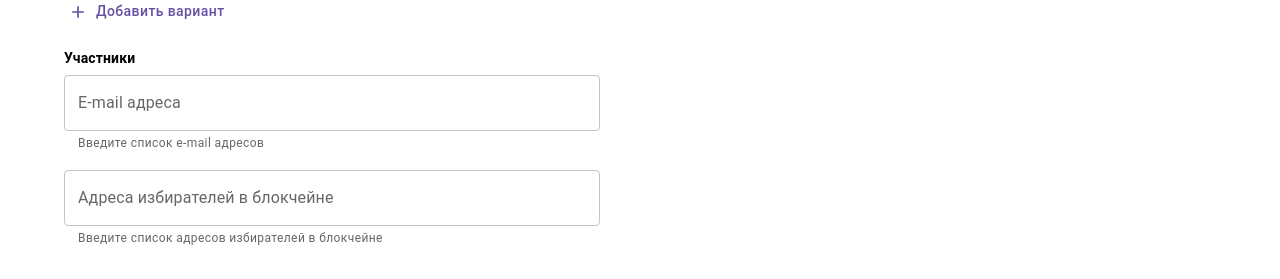
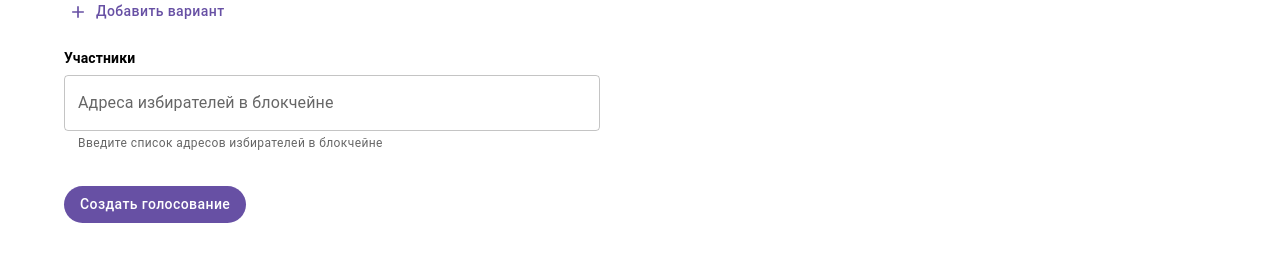
Before and after one commit to wbogatyrewa/EVoting, a React app: page /create in a window 1280 px wide. Shown: the part 502-781 px from the top of the page. Built offline with nearby package versions, Linux system fonts and the light colour scheme.

Commit message:
add create voting method

```diff
--- a/package.json
+++ b/package.json
@@ -58,6 +58,7 @@
     "@emotion/react": "^11.10.6",
     "@emotion/styled": "^11.10.6",
     "@mui/material": "^5.11.11",
+    "buffer": "^6.0.3",
     "react": "^18.2.0",
     "react-dom": "^18.2.0",
     "web3": "^1.9.0"
--- a/src/components/pages/CreateVotingPage/CreateVotingPage.tsx
+++ b/src/components/pages/CreateVotingPage/CreateVotingPage.tsx
@@ -1,5 +1,5 @@
 import { Box, createTheme, Grid, InputAdornment, ThemeProvider, Typography } from "@mui/material";
-import React, { FC, useState } from "react";
+import React, { FC, useEffect, useState } from "react";
 import { CustomIconButton } from "../../buttons/CustomIconButton";
 import { Field } from "../../inputs/Field";
 import HighlightOffIcon from '@mui/icons-material/HighlightOff';
@@ -7,6 +7,9 @@ import { Page } from "../Page";
 import AddIcon from '@mui/icons-material/Add';
 import { CustomButton } from "../../buttons/CustomButton";
 import { DateTimeField } from "../../inputs/DateTimeField";
+import { createVoting } from "../../../scripts/createVoting";
+import dayjs, { Dayjs } from 'dayjs';
+import { signCreateVoting } from "../../../scripts/signCreateVoting";
 
 const theme = createTheme({
   palette: {
@@ -55,37 +58,55 @@ const renderAnswerField = (answers: string[], setAnswers: React.Dispatch<React.S
 
 export const CreateVotingPage: FC<unknown> = () => {
   // добавить валидацию
-
   const [name, setName] = useState<string>("");
-  const [emails, setEmails] = useState<string>("");
-  const [addresses, setAddresses] = useState<string>("");
+  const [voters, setVoters] = useState<string>("");
   const [answers, setAnswers] = useState<string[]>(["", ""]);
+  const [startDateTime, setStartDateTime] = useState<Dayjs | null>(dayjs('2023-05-01T08:00'));
+  const [endDateTime, setEndDateTime] = useState<Dayjs | null>(dayjs('2023-05-02T00:00'));
 
   const handleChangeName = (event: React.ChangeEvent<HTMLInputElement>) => {
     setName(event.target.value);
+  };
+
+  const handleChangeVoters = (event: React.ChangeEvent<HTMLInputElement>) => {
+    setVoters(event.target.value);
+  };
+
+  const handleChangeStartDateTime = (newDate: Dayjs) => {
+    setStartDateTime(newDate);
+  };
+
+  const handleChangeEndDateTime = (newDate: Dayjs) => {
+    setEndDateTime(newDate);
+  };
+
+  const handleClickAddAnswer = () => {
+    setAnswers([...answers, ""]);
+  };
+
+
+  const handleClickCreateVoting = () => {
+    let votersArr = voters.split(", ");
+    signCreateVoting({
+      name: name,
+      startDateTime: startDateTime,
+      endDateTime: endDateTime,
+      voters: votersArr,
+      proposalsNames: answers
+    }).then(res => {
+      if (res) {
+        createVoting({
+          name: name,
+          startDateTime: startDateTime,
+          endDateTime: endDateTime,
+          voters: votersArr,
+          proposalsNames: answers
+        }).then(address => console.log(address));
+      }
+    });
   }
 
-  const handleChangeEmails = (event: React.ChangeEvent<HTMLInputElement>) => {
-    setEmails(event.target.value);
-  }
-
-  const handleChangeAddresses = (event: React.ChangeEvent<HTMLInputElement>) => {
-    setAddresses(event.target.value);
-  }
-
-  const handleClickAddAnswer = () => {
-    // let answer = "";
-    // const handleChangeAnswer = (event: React.ChangeEvent<HTMLInputElement>) => answer = event.target.value;
-    setAnswers([...answers, ""]);
-  }
-
-  const handleClickCreateVoting = () => {
-    // create voting
-  }
-
-  const handleClose = () => {
-    // close - routing on main page
-  }
+  useEffect(() => console.log(startDateTime), [startDateTime]);
 
   return (
     <ThemeProvider theme={theme}>
@@ -125,27 +146,11 @@ export const CreateVotingPage: FC<unknown> = () => {
               <Typography variant="subtitle1" color="text.primary" gutterBottom>Участники</Typography>
               <Box mb={2}>
                 <Field
-                  label={"E-mail адреса"}
-                  helperText={"Введите список e-mail адресов"}
-                  value={emails} handleChange={handleChangeEmails}
-                  endAdornment={
-                    emails ?
-                    <InputAdornment position="end">
-                      <CustomIconButton>
-                        <HighlightOffIcon />
-                      </CustomIconButton>
-                    </InputAdornment>
-                    : null
-                  }
-                />
-              </Box>
-              <Box mb={2}>
-                <Field
                   label={"Адреса избирателей в блокчейне"}
                   helperText={"Введите список адресов избирателей в блокчейне"}
-                  value={addresses} handleChange={handleChangeAddresses}
+                  value={voters} handleChange={handleChangeVoters}
                   endAdornment={
-                    addresses ?
+                    voters ?
                     <InputAdornment position="end">
                       <CustomIconButton>
                         <HighlightOffIcon />
@@ -166,10 +171,10 @@ export const CreateVotingPage: FC<unknown> = () => {
             <Box>
               <Typography variant="subtitle1" color="text.primary">Срок голосования</Typography>
               <Box mb={1}>
-                <DateTimeField label={"Начало"} />
+                <DateTimeField label={"Начало"} value={startDateTime} onChange={handleChangeStartDateTime} />
               </Box>
               <Box mb={1}>
-                <DateTimeField label={"Окончание"} />
+                <DateTimeField label={"Окончание"} value={endDateTime} onChange={handleChangeEndDateTime} />
               </Box>
             </Box>
           </Grid>
--- /dev/null
+++ b/src/scripts/signCreateVoting.ts
@@ -0,0 +1,30 @@
+import { Dayjs } from "dayjs";
+import { getAccounts } from "./getAccounts";
+import { Buffer } from "buffer";
+
+export interface Props {
+  name: string;
+  startDateTime: Dayjs | null;
+  endDateTime: Dayjs | null;
+  voters: string[];
+  proposalsNames: string[];
+}
+
+export const signCreateVoting = async ({ name, startDateTime, endDateTime, voters, proposalsNames }: Props) => {
+  let result = false;
+  const message = `Создание голосования с параметрами: \nНазвание: ${name} \nДата начала: ${startDateTime?.toString()} \nДата окончания: ${endDateTime?.toString()} \nУчастники: ${voters} \nВарианты ответов: ${proposalsNames}`;
+  try {
+    const from: any = await getAccounts();
+    const msg = `0x${Buffer.from(message, 'utf8').toString('hex')}`;
+    const sign = await (window as any).ethereum.request({
+      method: 'personal_sign',
+      params: [msg, from],
+    }).then((res: any) => {
+      if (res) result = true;
+    });
+  } catch (err) {
+    console.error(err);
+    result = false;
+  }
+  return result;
+};
```
Also changed, not shown: 1 other file (tests, documents, lock files or other folders).
